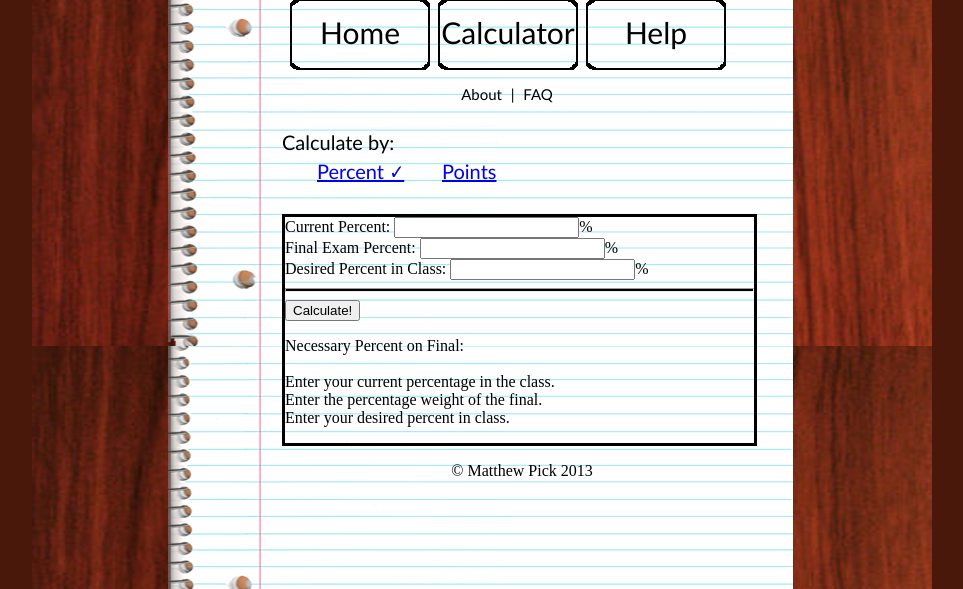
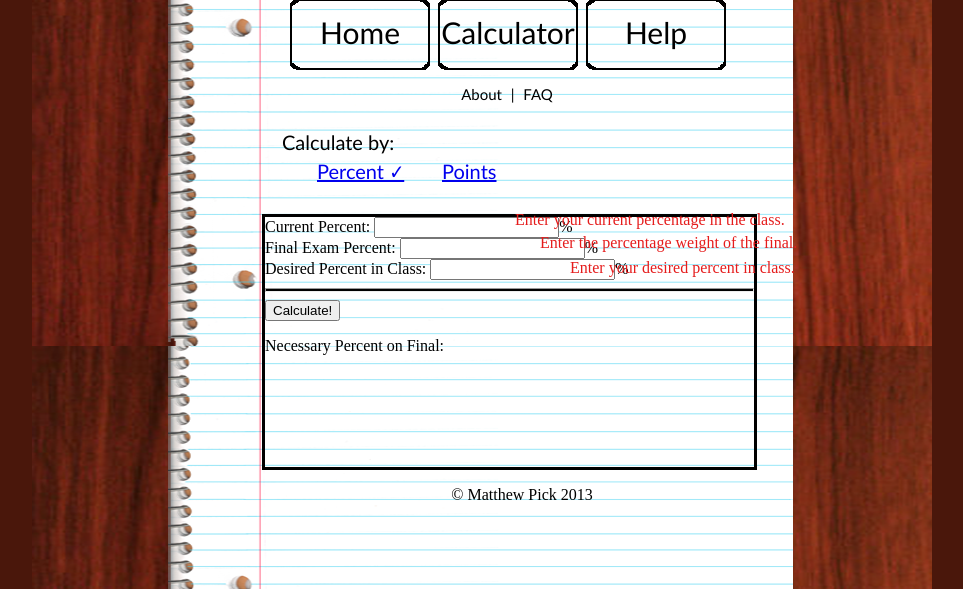
Before and after one commit to cybermatthew/AceMyGPA, a PHP site: page /percentcalc.php in a window 1280 px wide. Shown: the part 211-800 px from the top of the page, without its empty margins (158-1121 px from the left). Run offline with PHP 8.4, Linux system fonts and the light colour scheme; data that the repository does not hold is empty.

Commit message:
Fixed percent errors.  Need to move print message.

```diff
--- a/gradecalc/percentcalc.php
+++ b/gradecalc/percentcalc.php
@@ -16,19 +16,23 @@ function calculate(){
 	 $error = 0;
 
 	 if($_POST['currentPercent'] == ''){
-	 	echo "<br><br>Enter your current percentage in the class.";
+		echo "<div id=currentPercent>Enter your current percentage in the class.</div>";
 		$error = 1;
+	 }else{
+		echo "<div id=invisibleCurrentPercent></div>";
 	 }
 	 if($_POST['finalPercent'] == ''){
-		if($error != 1) echo "<br>";
-		echo "<br>Enter the percentage weight of the final.";
+		echo "<div id=finalPercent>Enter the percentage weight of the final.</div>";
 		$error = 1;
-         }
+         }else{
+		echo "<div id=invisibleFinalPercent></div>";
+	}
 	 if($_POST['desiredPercent'] == ''){
-		if($error != 1)	echo "<br>";
-		echo "<br>Enter your desired percent in class.";
+		echo "<div id=desiredPercent>Enter your desired percent in class.</div>";
 		$error = 1;
-         }
+         }else{
+		echo "<div id=invisibleDesiredPercent></div>";
+	}
 
 	 if($error == 1) return;
 
--- a/gradecalc/style.css
+++ b/gradecalc/style.css
@@ -90,7 +90,6 @@ a.button, a.button:link, a.button:visited{
 
 #percentLabel, #pointLabel{
     float:left;
-//    border:solid;
     margin-left:35px;
     width: 90px;
     margin-top:-15px;
@@ -99,8 +98,61 @@ a.button, a.button:link, a.button:visited{
 #calcPageText{
     border:solid;
     margin-top:60px;
-    margin-left: 25px;
+    margin-left: 5px;
     text-align: left;
+    z-index:1;
+    height: 250px;
+}
+
+#currentPercent{
+    z-index:2;
+    color:#e51c1c;
+    margin-top:-160px;
+    margin-left: 250px;
+    width: 290px;
+}
+
+#finalPercent{
+    z-index:2;
+    color:#e51c1c;
+    margin-top:5px;
+    margin-left:275px;
+    width: 270px;
+}
+
+#desiredPercent{
+    z-index:2;
+    color:#e51c1c;
+    margin-top:7px;
+    margin-left:305px;
+    width: 270px;
+}
+
+#invisibleCurrentPercent{
+    z-index:2;
+    color:#e51c1c;
+    margin-top:-160px;
+    margin-left: 250px;
+    width: 290px;
+    height:18px;
+}
+
+#invisibleFinalPercent{
+    z-index:2;
+    color:#e51c1c;
+    margin-top:5px;
+    margin-left:275px;
+    width: 270px;
+    height: 18px;
+}
+
+#invisibleDesiredPercent{
+    z-index:2;
+    color:#e51c1c;
+    margin-top:7px;
+    margin-left:305px;
+    width: 270px;
+    height: 18px;
 }
 
 hr{
```
